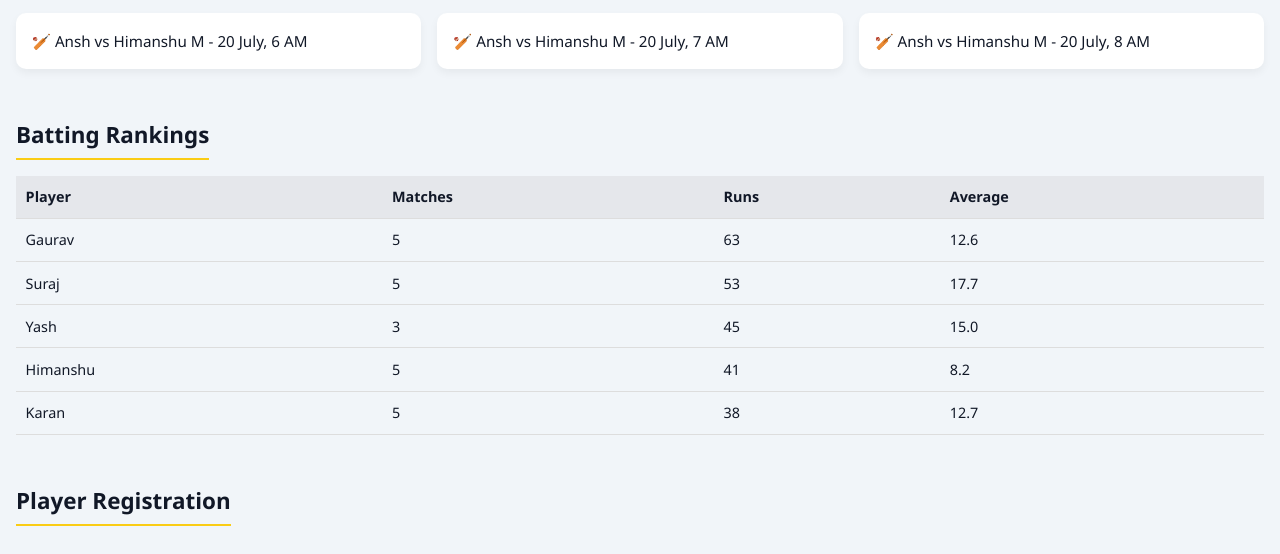
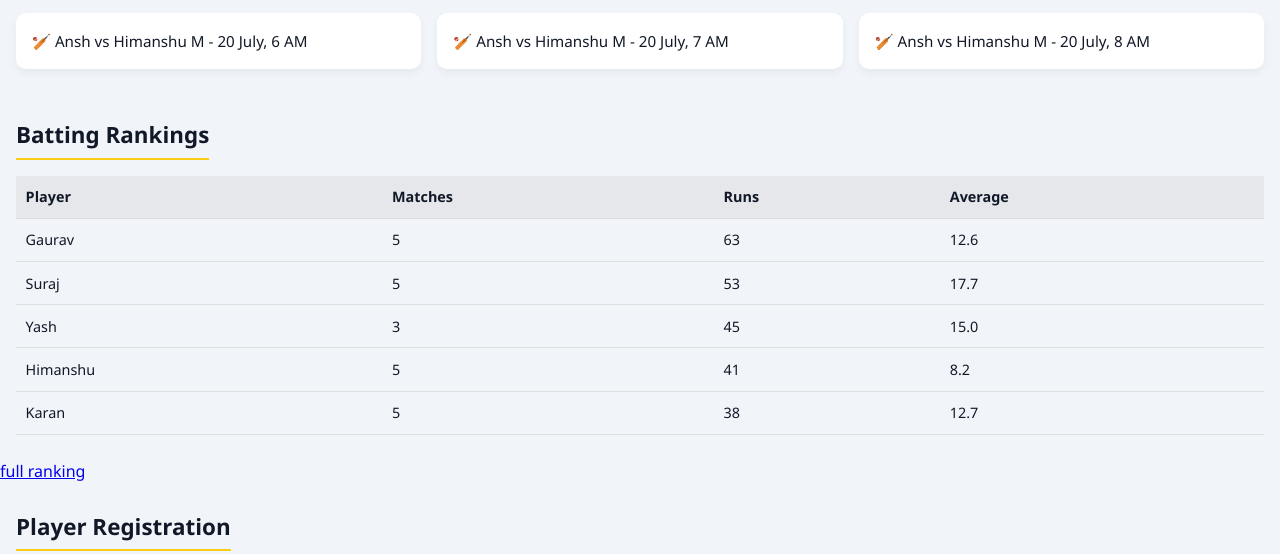
Before and after one commit to bhaiyajaan/Narela-Cricket-Club, a plain HTML site: page index.html in a window 1280 px wide. Shown: the part 423-977 px from the top of the page. Drawn offline with Linux system fonts and the light colour scheme.

Commit message:
Update index.html

```diff
--- a/index.html
+++ b/index.html
@@ -252,6 +252,8 @@
       </tr>
     </table>
   </section>
+<a href="#rank">full ranking</a>
+
 
   <section id="register">
     <h3 class="section-title">Player Registration</h3>
```
